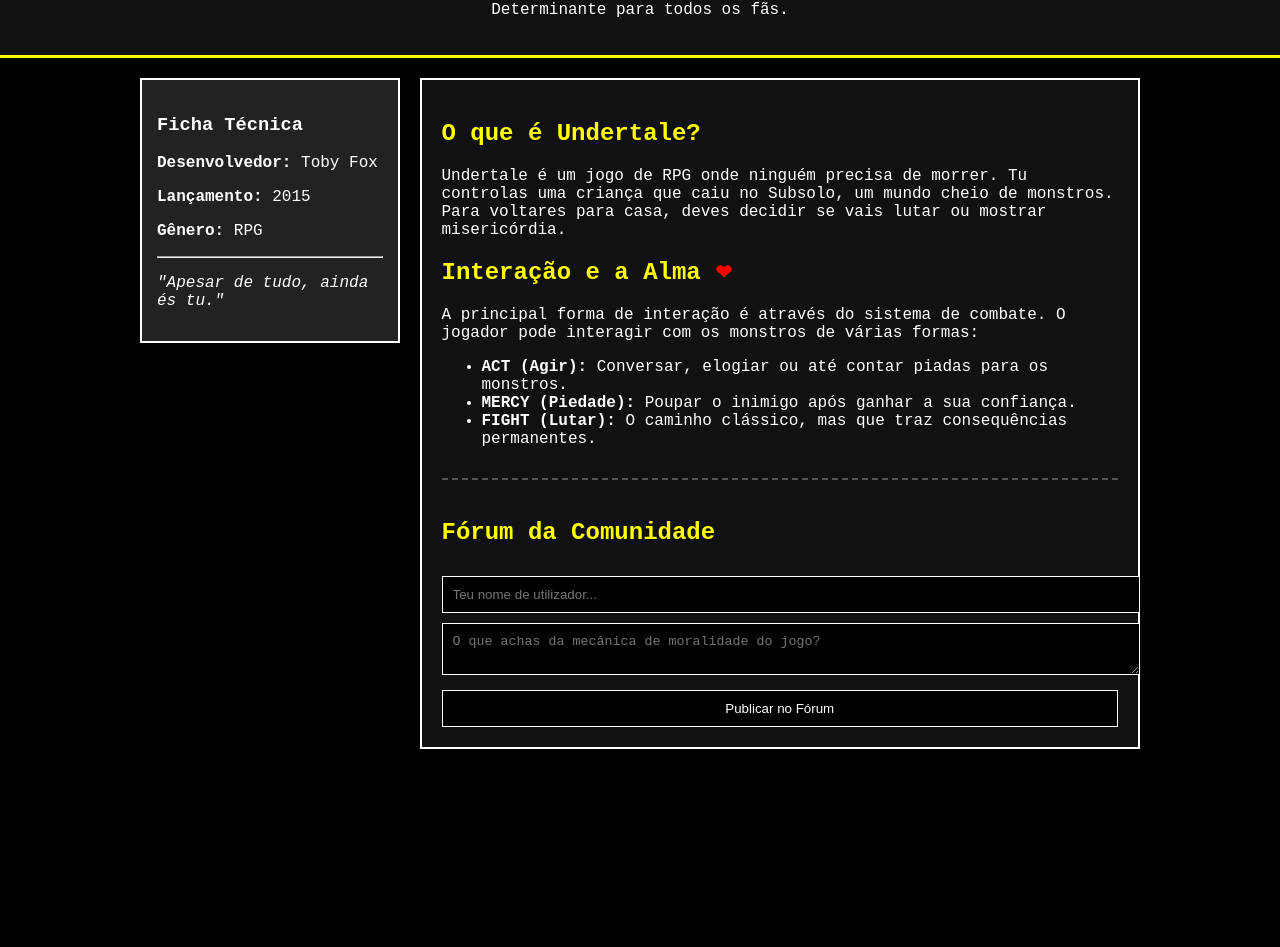
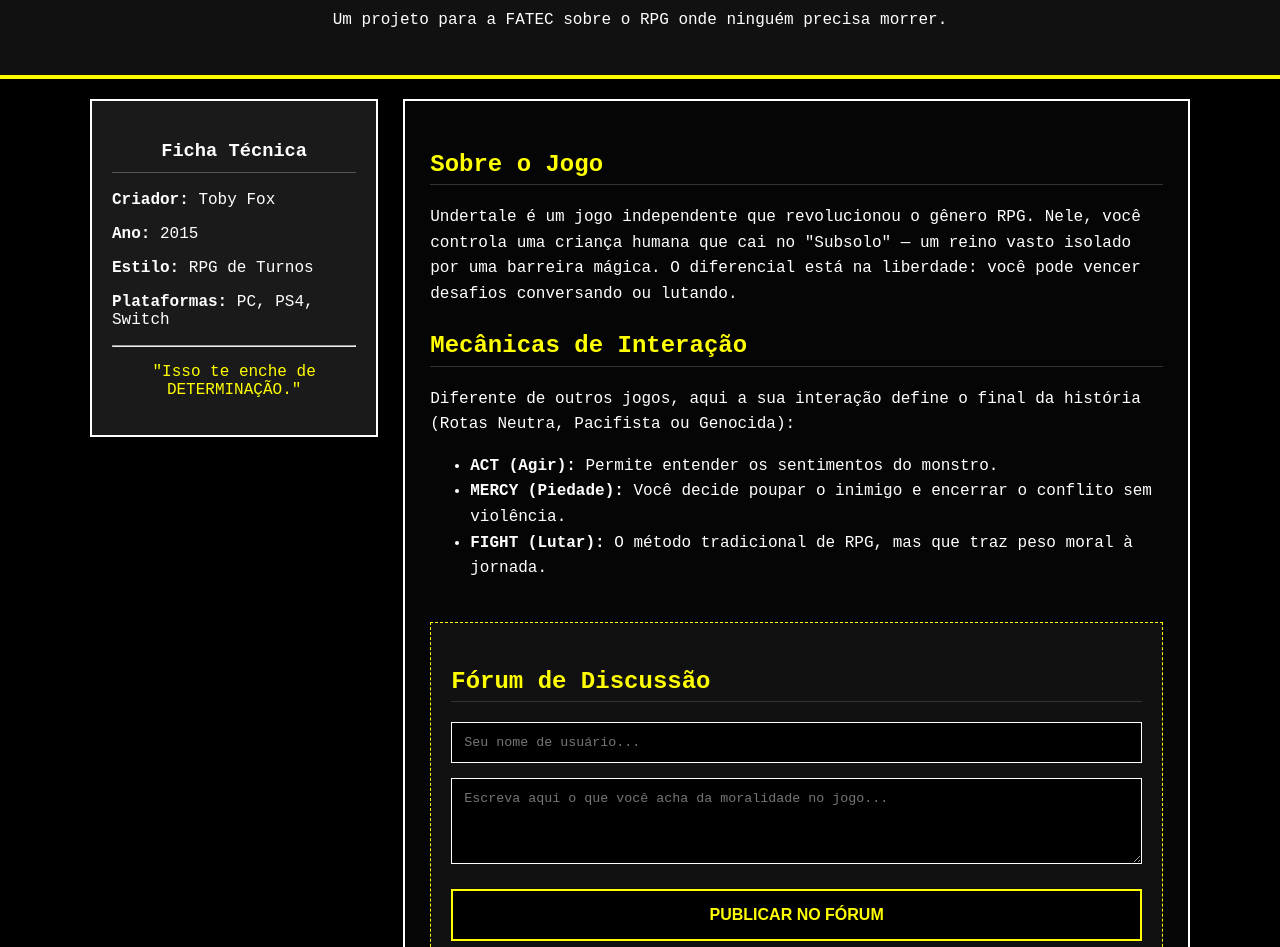
Before and after one commit to gabrielvieiradalvage/Forum_fatec, a plain HTML site: page index.html in a window 1280 px wide. Shown: the part 99-1046 px from the top of the page. Before the commit the page ends 848 px from the top, so only its background shows below. Drawn offline with Linux system fonts and the light colour scheme.

Commit message:
Update HTML structure and styling for forum page

```diff
--- a/index.html
+++ b/index.html
@@ -1,15 +1,15 @@
 <!DOCTYPE html>
-<html lang="pt">
+<html lang="pt-br">
 <head>
     <meta charset="UTF-8">
     <meta name="viewport" content="width=device-width, initial-scale=1.0">
-    <title>Undertale Wiki-Forum</title>
+    <title>Undertale Wiki - Fórum FATEC</title>
     <style>
-        /* CSS - Define a aparência do site */
+        /* CSS - Estilização Visual */
         body {
-            font-family: 'Courier New', Courier, monospace; /* Fonte estilo terminal */
-            background-color: #000; /* Fundo preto como no jogo */
-            color: white;
+            font-family: 'Courier New', Courier, monospace;
+            background-color: #000; /* Preto clássico de Undertale */
+            color: #fff;
             margin: 0;
             display: flex;
             flex-direction: column;
@@ -19,160 +19,191 @@
         header {
             background-color: #111;
             width: 100%;
-            padding: 20px;
+            padding: 30px;
             text-align: center;
-            border-bottom: 3px solid #ffff00; /* Linha amarela Undertale */
+            border-bottom: 4px solid #ffff00; /* Amarelo da Determinação */
         }
 
         .container {
             display: flex;
-            max-width: 1000px;
-            width: 90%;
+            max-width: 1100px;
+            width: 95%;
             margin-top: 20px;
-            gap: 20px;
+            gap: 25px;
         }
 
         /* Sidebar estilo Wikipedia */
         aside {
             flex: 1;
-            background-color: #222;
-            padding: 15px;
+            background-color: #1a1a1a;
+            padding: 20px;
             border: 2px solid #fff;
             height: fit-content;
         }
 
-        aside img {
-            width: 100%;
-            image-rendering: pixelated; /* Mantém o estilo pixel art */
+        aside h3 {
+            border-bottom: 1px solid #555;
+            padding-bottom: 10px;
+            text-align: center;
         }
 
         /* Conteúdo Principal */
         main {
             flex: 3;
-            background-color: #111;
-            padding: 20px;
+            background-color: #050505;
+            padding: 25px;
             border: 2px solid #fff;
+            line-height: 1.6;
         }
 
         h2 {
             color: #ffff00;
+            border-bottom: 1px solid #333;
         }
 
-        .soul-icon {
-            color: red;
-            font-size: 20px;
+        .alma-coracao {
+            color: #ff0000;
+            font-size: 22px;
         }
 
-        /* Seção de Fórum */
-        .forum-section {
-            margin-top: 30px;
-            border-top: 2px dashed #555;
-            padding-top: 20px;
+        /* Seção do Fórum */
+        .forum-area {
+            margin-top: 40px;
+            background-color: #111;
+            padding: 20px;
+            border: 1px dashed #ffff00;
         }
 
-        #comment-list {
-            list-style: none;
-            padding: 0;
+        .input-grupo {
+            margin-bottom: 15px;
         }
 
-        .comment {
-            background: #333;
-            margin-bottom: 10px;
-            padding: 10px;
-            border-left: 5px solid red;
+        input, textarea {
+            width: 100%;
+            padding: 12px;
+            background-color: #000;
+            border: 1px solid #fff;
+            color: #fff;
+            box-sizing: border-box; /* Garante que o padding não quebre a largura */
+            font-family: inherit;
         }
 
-        input, textarea, button {
+        button {
             width: 100%;
-            margin-top: 10px;
-            padding: 10px;
-            background: #000;
-            color: #fff;
-            border: 1px solid #fff;
+            padding: 15px;
+            background-color: #000;
+            color: #ffff00;
+            border: 2px solid #ffff00;
+            cursor: pointer;
+            font-weight: bold;
+            font-size: 16px;
+            transition: 0.3s;
         }
 
         button:hover {
-            background: #ffff00;
+            background-color: #ffff00;
             color: #000;
-            cursor: pointer;
-            font-weight: bold;
+        }
+
+        #lista-comentarios {
+            margin-top: 20px;
+        }
+
+        .comentario-card {
+            background-color: #222;
+            padding: 15px;
+            margin-bottom: 15px;
+            border-left: 5px solid #ff0000; /* Borda vermelha da Alma */
+            animation: surgir 0.5s ease-out;
+        }
+
+        @keyframes surgir {
+            from { opacity: 0; transform: translateY(10px); }
+            to { opacity: 1; transform: translateY(0); }
         }
     </style>
 </head>
 <body>
 
     <header>
-        <h1>UNDERTALE: Wiki & Fórum</h1>
-        <p>Determinante para todos os fãs.</p>
+        <h1>UNDERTALE WIKI <span class="alma-coracao">❤</span> FÓRUM</h1>
+        <p>Um projeto para a FATEC sobre o RPG onde ninguém precisa morrer.</p>
     </header>
 
     <div class="container">
-        <!-- Barra Lateral Informativa -->
+        <!-- Barra Lateral -->
         <aside>
             <h3>Ficha Técnica</h3>
-            <p><strong>Desenvolvedor:</strong> Toby Fox</p>
-            <p><strong>Lançamento:</strong> 2015</p>
-            <p><strong>Gênero:</strong> RPG</p>
+            <p><strong>Criador:</strong> Toby Fox</p>
+            <p><strong>Ano:</strong> 2015</p>
+            <p><strong>Estilo:</strong> RPG de Turnos</p>
+            <p><strong>Plataformas:</strong> PC, PS4, Switch</p>
             <hr>
-            <p><i>"Apesar de tudo, ainda és tu."</i></p>
+            <p style="text-align: center; color: #ffff00;">"Isso te enche de DETERMINAÇÃO."</p>
         </aside>
 
-        <!-- Conteúdo do Artigo -->
+        <!-- Conteúdo Principal -->
         <main>
-            <section id="sobre">
-                <h2>O que é Undertale?</h2>
-                <p>Undertale é um jogo de RPG onde ninguém precisa de morrer. Tu controlas uma criança que caiu no Subsolo, um mundo cheio de monstros. Para voltares para casa, deves decidir se vais lutar ou mostrar misericórdia.</p>
+            <section id="apresentacao">
+                <h2>Sobre o Jogo</h2>
+                <p>Undertale é um jogo independente que revolucionou o gênero RPG. Nele, você controla uma criança humana que cai no "Subsolo" — um reino vasto isolado por uma barreira mágica. O diferencial está na liberdade: você pode vencer desafios conversando ou lutando.</p>
             </section>
 
             <section id="interacao">
-                <h2>Interação e a Alma <span class="soul-icon">❤</span></h2>
-                <p>A principal forma de interação é através do sistema de combate. O jogador pode interagir com os monstros de várias formas:</p>
+                <h2>Mecânicas de Interação</h2>
+                <p>Diferente de outros jogos, aqui a sua interação define o final da história (Rotas Neutra, Pacifista ou Genocida):</p>
                 <ul>
-                    <li><strong>ACT (Agir):</strong> Conversar, elogiar ou até contar piadas para os monstros.</li>
-                    <li><strong>MERCY (Piedade):</strong> Poupar o inimigo após ganhar a sua confiança.</li>
-                    <li><strong>FIGHT (Lutar):</strong> O caminho clássico, mas que traz consequências permanentes.</li>
+                    <li><strong>ACT (Agir):</strong> Permite entender os sentimentos do monstro.</li>
+                    <li><strong>MERCY (Piedade):</strong> Você decide poupar o inimigo e encerrar o conflito sem violência.</li>
+                    <li><strong>FIGHT (Lutar):</strong> O método tradicional de RPG, mas que traz peso moral à jornada.</li>
                 </ul>
             </section>
 
-            <!-- Área do Fórum -->
-            <section class="forum-section">
-                <h2>Fórum da Comunidade</h2>
-                <div id="comment-form">
-                    <input type="text" id="username" placeholder="Teu nome de utilizador...">
-                    <textarea id="comment-text" placeholder="O que achas da mecânica de moralidade do jogo?"></textarea>
-                    <button onclick="adicionarComentario()">Publicar no Fórum</button>
+            <!-- Área de Interação (Fórum) -->
+            <section class="forum-area">
+                <h2>Fórum de Discussão</h2>
+                <div class="input-grupo">
+                    <input type="text" id="nome-usuario" placeholder="Seu nome de usuário...">
                 </div>
+                <div class="input-grupo">
+                    <textarea id="texto-comentario" rows="4" placeholder="Escreva aqui o que você acha da moralidade no jogo..."></textarea>
+                </div>
+                <button onclick="postarNoForum()">PUBLICAR NO FÓRUM</button>
 
-                <div id="comment-list">
-                    <!-- Os comentários aparecerão aqui -->
+                <div id="lista-comentarios">
+                    <!-- Comentários aparecerão aqui embaixo -->
                 </div>
             </section>
         </main>
     </div>
 
     <script>
-        // JavaScript - Adiciona funcionalidade ao fórum
-        function adicionarComentario() {
-            const nome = document.getElementById('username').value;
-            const texto = document.getElementById('comment-text').value;
+        // JavaScript - Lógica do Fórum
+        function postarNoForum() {
+            // 1. Captura os valores dos campos
+            const usuario = document.getElementById('nome-usuario').value;
+            const mensagem = document.getElementById('texto-comentario').value;
 
-            if (nome === "" || texto === "") {
-                alert("Por favor, preenche todos os campos!");
+            // 2. Validação simples
+            if (usuario.trim() === "" || mensagem.trim() === "") {
+                alert("Opa! Você precisa preencher o nome e a mensagem.");
                 return;
             }
 
-            // Criar o elemento do comentário
-            const lista = document.getElementById('comment-list');
-            const novoComentario = document.createElement('div');
-            novoComentario.classList.add('comment');
+            // 3. Cria o elemento do novo comentário
+            const lista = document.getElementById('lista-comentarios');
+            const novoCard = document.createElement('div');
+            novoCard.className = 'comentario-card';
 
-            // Inserir o conteúdo no comentário
-            novoComentario.innerHTML = `<strong>${nome}:</strong> <p>${texto}</p>`;
+            // 4. Monta o HTML interno do comentário
+            novoCard.innerHTML = `<strong>@${usuario}</strong>: <p>${mensagem}</p>`;
 
-            // Adicionar à lista e limpar os campos
-            lista.prepend(novoComentario);
-            document.getElementById('username').value = "";
-            document.getElementById('comment-text').value = "";
+            // 5. Adiciona no topo da lista
+            lista.prepend(novoCard);
+
+            // 6. Limpa os campos para o próximo uso
+            document.getElementById('nome-usuario').value = "";
+            document.getElementById('texto-comentario').value = "";
         }
     </script>
 
```
